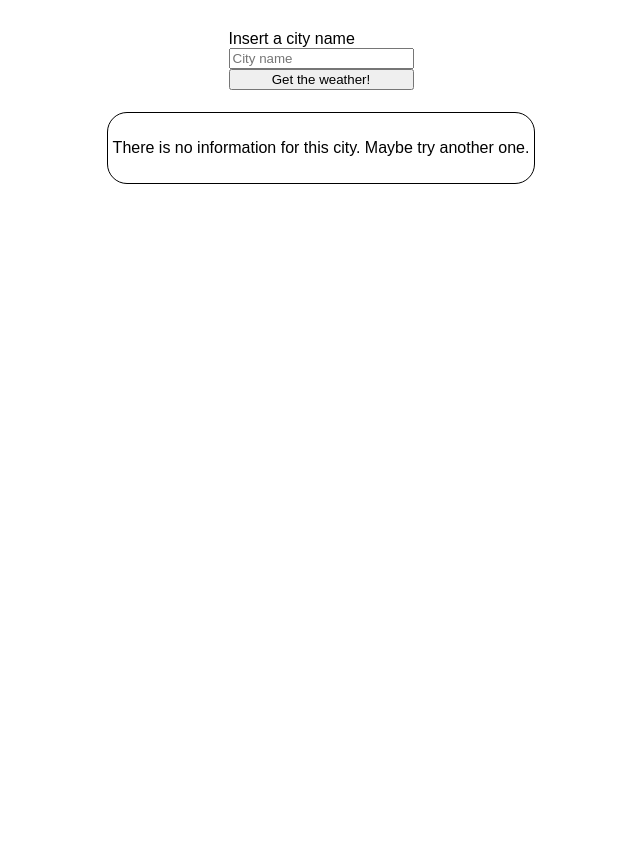
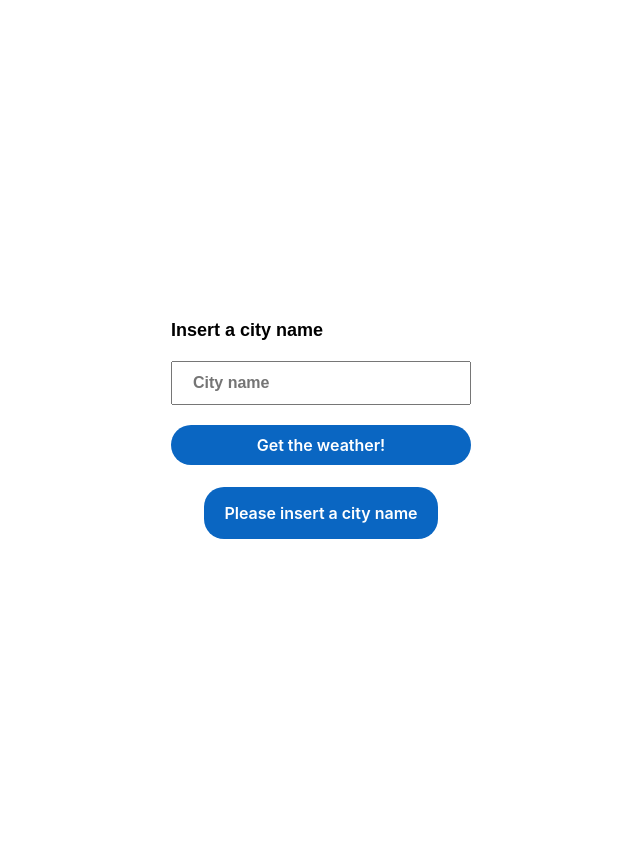
Before and after one commit to bogdan-cretu/Weatherman, a Flask app: page / in a window 1280 px wide; the page is wider, and only the part inside the window is pictured. Shown: that part, without its empty margins (349-989 px from the left). Before the commit the page ends 184 px from the top of that part, so only its background shows below. Run offline with Flask 3, Linux system fonts and the light colour scheme.

Commit message:
Css update

```diff
--- a/app.py
+++ b/app.py
@@ -34,14 +34,14 @@ def city():
     day = []
     currentCity = request.form.get("city")
     processedCity = currentCity.lower().capitalize()
-    days = 3
+    numberOfDays = 3
     api_url = "http://api.weatherapi.com/v1/forecast.json"
     api_key = "ee0eefcce1334187937122206240703"
-    params = {"key": api_key, "q": processedCity, "days": days}
+    params = {"key": api_key, "q": processedCity, "days": numberOfDays}
     response = requests.post(api_url, params=params)
     if response:
         response_json = response.json()
-        for i in range(days):
+        for i in range(numberOfDays):
             weather_status.append(response_json["forecast"]["forecastday"][i]["day"]["condition"]["text"])
             day.append(response_json["forecast"]["forecastday"][i]["date"])
 
@@ -59,12 +59,12 @@ def city():
             db.session.commit()
         except:
             print("An exception has occurred")
-        return render_template("index.html", weather_status = weather_status, day = day)
+        return render_template("index.html", weather_status = weather_status, day = day, numberOfDays = numberOfDays)
     else:
         return render_template("index.html")
 
-def index():
-    return render_template('index.html')
+# def index():
+#     return render_template('index.html')
 
 
 if __name__ == "__main__":
--- a/static/css/style.css
+++ b/static/css/style.css
@@ -7,16 +7,35 @@ body{
     width: 100%;
     padding: 30px;
     display: flex;
+    height: 100vh;
     flex-direction: column;
     justify-content: center;
     align-items: center;
 
 }
+.city-input{
+  font-size: 16px;
+  font-weight: 600;
+  line-height: 20px;
+  max-width: 480px;
+  min-height: 40px;
+  min-width: 0px;
+  overflow: hidden;
+  padding: 0px;
+  padding-left: 20px;
+  padding-right: 20px;
+}
 
 .city-form{
     display: flex;
     flex-direction: column;
+    width: 300px;
+    gap: 20px;
 
+}
+.bold{
+    font-weight: bold;
+    font-size: 18px;
 }
 .day{
     border-radius: 20px;
@@ -29,3 +48,84 @@ body{
     gap: 20px;
     margin-top: 20px;
 }
+.submit-btn{
+    align-items: center;
+  background-color: #0A66C2;
+  border: 0;
+  border-radius: 100px;
+  box-sizing: border-box;
+  color: #ffffff;
+  cursor: pointer;
+  display: inline-flex;
+  font-family: -apple-system, system-ui, system-ui, "Segoe UI", Roboto, "Helvetica Neue", "Fira Sans", Ubuntu, Oxygen, "Oxygen Sans", Cantarell, "Droid Sans", "Apple Color Emoji", "Segoe UI Emoji", "Segoe UI Symbol", "Lucida Grande", Helvetica, Arial, sans-serif;
+  font-size: 16px;
+  font-weight: 600;
+  justify-content: center;
+  line-height: 20px;
+  max-width: 480px;
+  min-height: 40px;
+  min-width: 0px;
+  overflow: hidden;
+  padding: 0px;
+  padding-left: 20px;
+  padding-right: 20px;
+  text-align: center;
+  touch-action: manipulation;
+  transition: background-color 0.167s cubic-bezier(0.4, 0, 0.2, 1) 0s, box-shadow 0.167s cubic-bezier(0.4, 0, 0.2, 1) 0s, color 0.167s cubic-bezier(0.4, 0, 0.2, 1) 0s;
+  user-select: none;
+  -webkit-user-select: none;
+  vertical-align: middle;
+}
+
+.submit-btn:hover,
+.submit-btn:focus {
+  background-color: #16437E;
+  color: #ffffff;
+}
+
+.submit-btn:active {
+  background: #09223b;
+  color: rgb(255, 255, 255, .7);
+}
+
+.submit-btn:disabled {
+  cursor: not-allowed;
+  background: rgba(0, 0, 0, .08);
+  color: rgba(0, 0, 0, .3);
+}
+
+.day{
+    align-items: center;
+  background-color: #0A66C2;
+  border: 0;
+  border-radius: 20px;
+  box-sizing: border-box;
+  color: #ffffff;
+  cursor: pointer;
+  display: flex;
+  flex-direction: column;
+  font-family: -apple-system, system-ui, system-ui, "Segoe UI", Roboto, "Helvetica Neue", "Fira Sans", Ubuntu, Oxygen, "Oxygen Sans", Cantarell, "Droid Sans", "Apple Color Emoji", "Segoe UI Emoji", "Segoe UI Symbol", "Lucida Grande", Helvetica, Arial, sans-serif;
+  font-size: 16px;
+  font-weight: 600;
+  justify-content: center;
+  line-height: 20px;
+  max-width: 480px;
+  min-height: 40px;
+  min-width: 0px;
+  overflow: hidden;
+  padding: 0px;
+  padding-left: 20px;
+  padding-right: 20px;
+  text-align: center;
+  touch-action: manipulation;
+  transition: background-color 0.167s cubic-bezier(0.4, 0, 0.2, 1) 0s, box-shadow 0.167s cubic-bezier(0.4, 0, 0.2, 1) 0s, color 0.167s cubic-bezier(0.4, 0, 0.2, 1) 0s;
+  user-select: none;
+  -webkit-user-select: none;
+  vertical-align: middle;
+}
+
+.day:hover,
+.day:focus {
+  background-color: #16437E;
+  color: #ffffff;
+}
--- a/templates/index.html
+++ b/templates/index.html
@@ -8,14 +8,14 @@
 {%block body%}
 <div class="container">
     <form method="POST" class="city-form">
-    <label for="city">Insert a city name</label>
-    <input type="text" id="city" name="city" placeholder="City name">
+    <label for="city" class="bold">Insert a city name</label>
+    <input type="text" id="city" name="city" placeholder="City name" class="city-input">
     <button type="submit" class="submit-btn">Get the weather!</button>
     </form>
     <table>
         <tr class="days-wrapper">
             {%if weather_status%}
-            {% for i in range(3) %}
+            {% for i in range(numberOfDays) %}
             <td class="day">
                 <p>{{day[i]}}</p>
                <p>{{weather_status[i]}}</p>
@@ -23,7 +23,7 @@
             {%endfor%}
             {%else%}
             <td class="day">
-                <p>There is no information for this city. Maybe try another one.</p>
+                <p>Please insert a city name</p>
             </td>
             {%endif%}
 
```
Also changed, not shown: instance/test.db.
